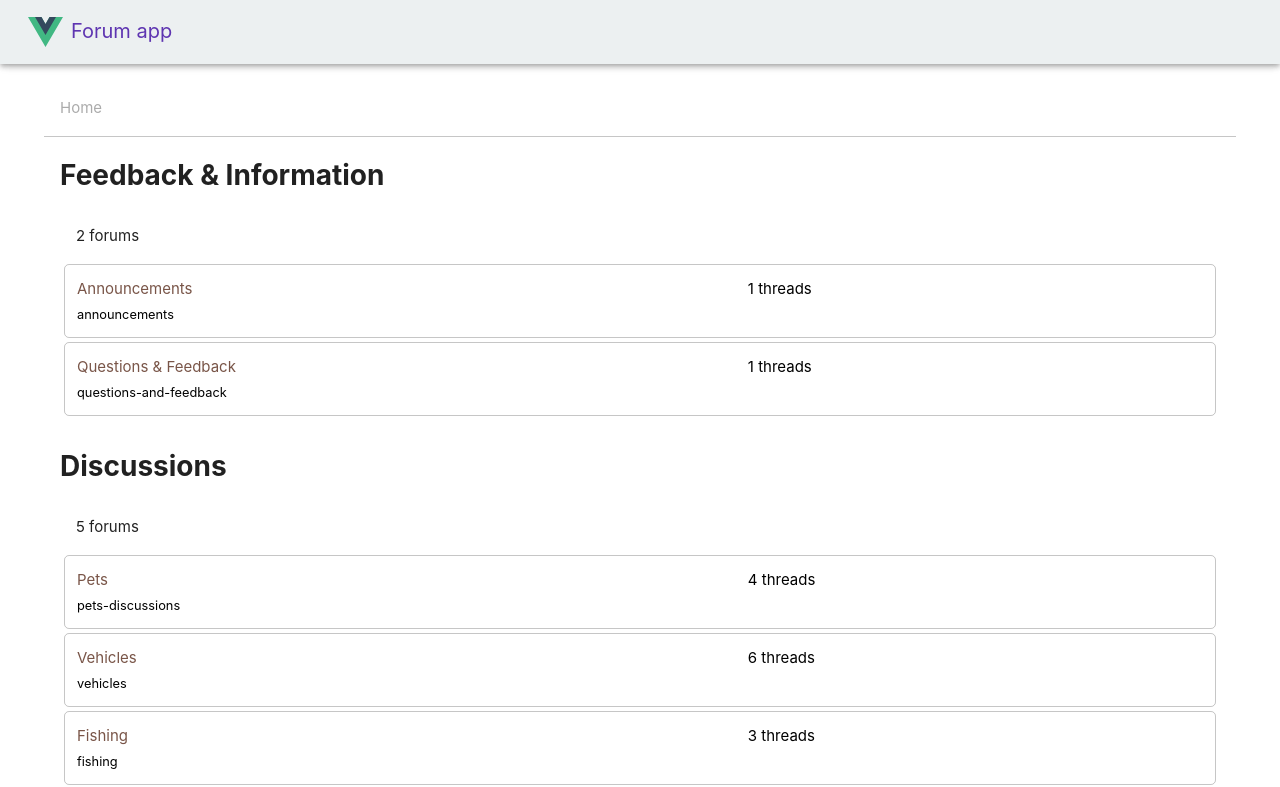
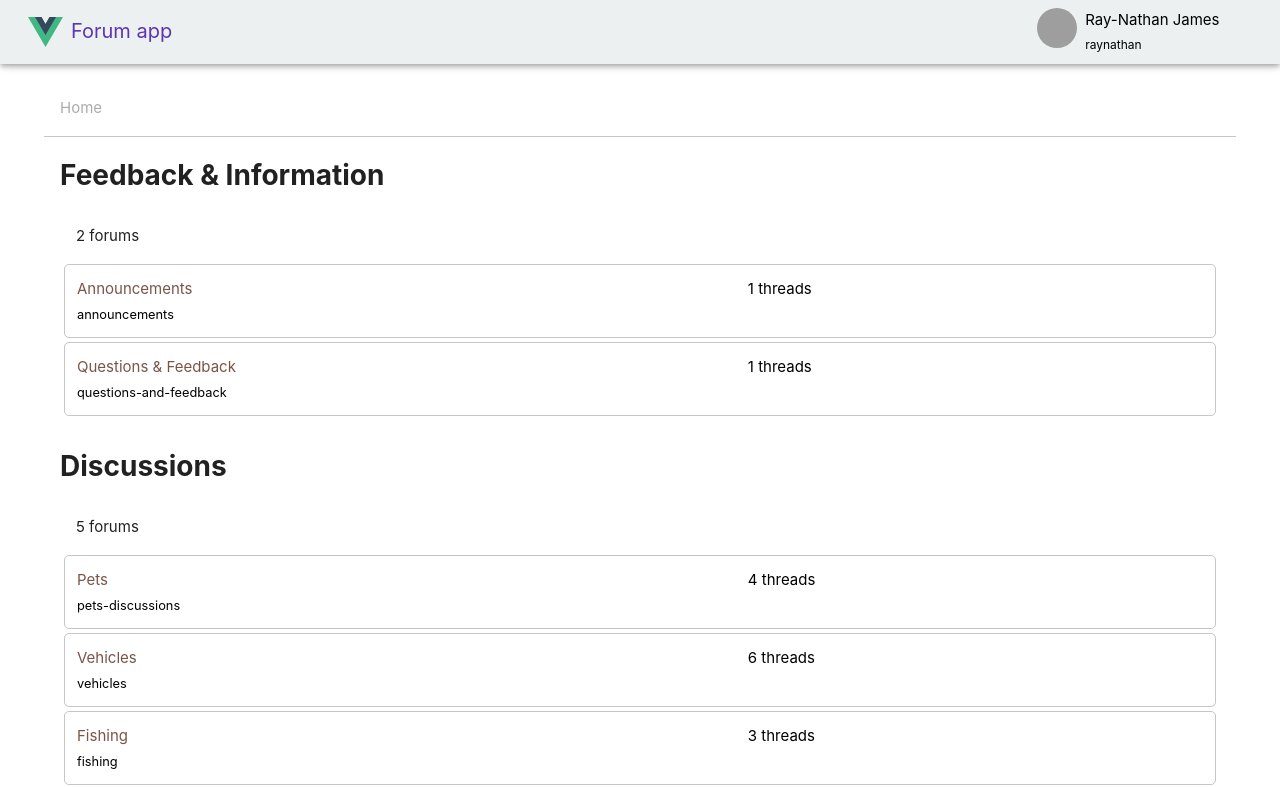
Before and after one commit to gtopsis/simple-vue3-forum, a Vue app: page / in a window 1280 px wide. Shown: the top 787 px of the page. Built offline with nearby package versions, Linux system fonts and the light colour scheme; grey boxes are pictures that could not be loaded.

Commit message:
Add logged inuser in the app bar

```diff
--- a/src/App.vue
+++ b/src/App.vue
@@ -1,6 +1,10 @@
 <script setup lang="ts">
 import { RouterLink, RouterView } from 'vue-router'
 import './assets/style.css'
+import { useAuthStore } from '@/stores/auth'
+
+const store = useAuthStore()
+const loggedInUser = store.getLoggedInUser()
 </script>
 
 <template>
@@ -12,6 +16,25 @@ import './assets/style.css'
           <span class="page-title text-deep-purple-darken-1">Forum app</span>
         </RouterLink>
       </v-app-bar-title>
+
+      <v-spacer></v-spacer>
+      <template v-slot:append>
+        <v-row no-gutters align-center justify-end>
+          <v-col cols="auto">
+            <v-avatar :image="loggedInUser?.avatar"></v-avatar>
+          </v-col>
+          <v-col>
+            <v-row no-gutters class="ml-2" shrink>
+              <v-col cols="12">
+                <span>{{ loggedInUser?.name }}</span>
+              </v-col>
+              <v-col cols="12">
+                <small>{{ loggedInUser?.username }}</small>
+              </v-col>
+            </v-row>
+          </v-col></v-row
+        >
+      </template>
     </v-app-bar>
     <v-main class="px-2">
       <RouterView />
--- /dev/null
+++ b/src/stores/auth.ts
@@ -0,0 +1,16 @@
+import { defineStore } from 'pinia'
+import appData from '@/data.json'
+
+export const useAuthStore = defineStore('Auth', () => {
+  const authUserId = 'NnooaWj4KHVxbhKwO1pEdfaQDsD2'
+
+  const isUserLoggedIn = () => {
+    return true
+  }
+
+  const getLoggedInUser = () => {
+    return appData.users.find((u) => u.id === authUserId)
+  }
+
+  return { authUserId, isUserLoggedIn, getLoggedInUser }
+})
```
